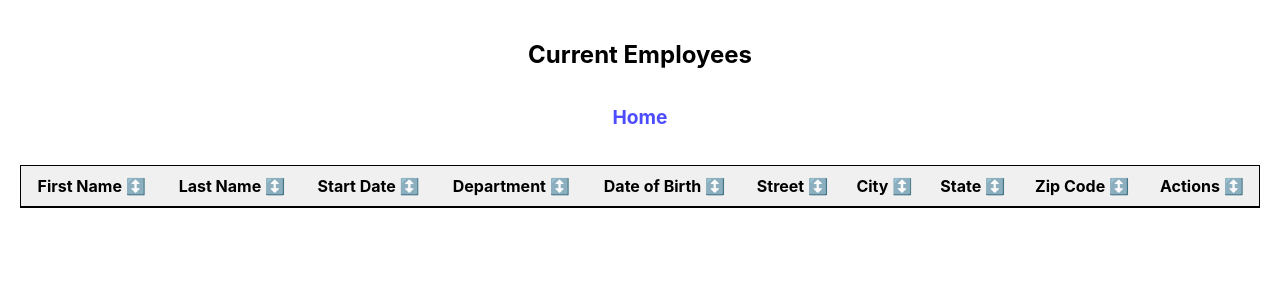
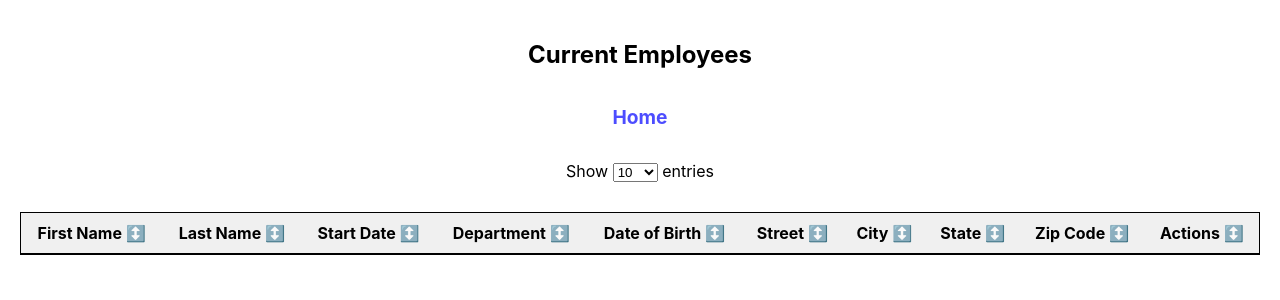
Before and after one commit to Axel93183/p14_HRnet_React, a React (Create React App) app: page /employee-list in a window 1280 px wide. Shown: the top 300 px of the page. Built offline with nearby package versions, Linux system fonts and the light colour scheme.

Commit message:
EmployeeList : Adding Dropdown to Table

```diff
--- a/src/App.css
+++ b/src/App.css
@@ -17,9 +17,6 @@ label {
   margin-bottom: 10px;
 }
 
-.address {
-  margin-top: 10px;
-}
 
 .error-message {
   margin: 5px 0;
--- a/src/components/EmployeeForm/EmployeeForm.js
+++ b/src/components/EmployeeForm/EmployeeForm.js
@@ -83,9 +83,9 @@ const EmployeeForm = ({ onSuccess }) => {
         type="date"
         required
         maxDate={startDate}
-        error={dateError}
         onInput={(date) => validateDates(date, "dateOfBirth")}
       />
+      {dateError && <p className="error-message">{dateError}</p>}
       <FormField
         name="startDate"
         label="Start Date"
@@ -93,7 +93,6 @@ const EmployeeForm = ({ onSuccess }) => {
         required
         maxDate={today}
         minDate={dateOfBirth}
-        error={dateError}
         onInput={(date) => validateDates(date, "startDate")}
       />
       <AddressForm />
--- a/src/components/Form/FormField.js
+++ b/src/components/Form/FormField.js
@@ -51,7 +51,7 @@ const FormField = ({
                 selected={field.value || null}
                 onChange={(date) => {
                   field.onChange(date);
-                  if (onInput) onInput(date);
+                  onInput?.(date);
                 }}
                 maxDate={maxDate}
                 minDate={minDate}
--- a/src/pages/EmployeeList/EmployeeList.js
+++ b/src/pages/EmployeeList/EmployeeList.js
@@ -1,4 +1,4 @@
-import React from "react";
+import React, { useState } from "react";
 import { useDispatch, useSelector } from "react-redux";
 import { Link } from "react-router-dom";
 import { useSortBy, useTable } from "react-table";
@@ -11,6 +11,7 @@ const formatDate = (dateString) => {
 };
 
 const EmployeeList = () => {
+  const [entriesPerPage, setEntriesPerPage] = useState(10);
   const employees = useSelector((state) => state.employees.employees);
   const dispatch = useDispatch();
 
@@ -87,12 +88,33 @@ const EmployeeList = () => {
   const { getTableProps, getTableBodyProps, headerGroups, rows, prepareRow } =
     tableInstance;
 
+  const handleEntriesChange = (event) => {
+    setEntriesPerPage(Number(event.target.value));
+  };
+
   return (
     <div className="container">
       <h2>Current Employees</h2>
       <Link to="/" className="page-link">
         Home
       </Link>
+      <div className="dataTables_length" id="employee-table_length">
+        <label>
+          Show{" "}
+          <select
+            name="employee-table_length"
+            aria-controls="employee-table"
+            value={entriesPerPage}
+            onChange={handleEntriesChange}
+          >
+            <option value="10">10</option>
+            <option value="25">25</option>
+            <option value="50">50</option>
+            <option value="100">100</option>
+          </select>{" "}
+          entries
+        </label>
+      </div>
       <table {...getTableProps()}>
         <thead>
           {headerGroups.map((headerGroup) => (
@@ -128,7 +150,7 @@ const EmployeeList = () => {
         </thead>
 
         <tbody {...getTableBodyProps()}>
-          {rows.map((row) => {
+          {rows.slice(0, entriesPerPage).map((row) => {
             prepareRow(row);
             return (
               <tr {...row.getRowProps()} key={row.id}>
```
